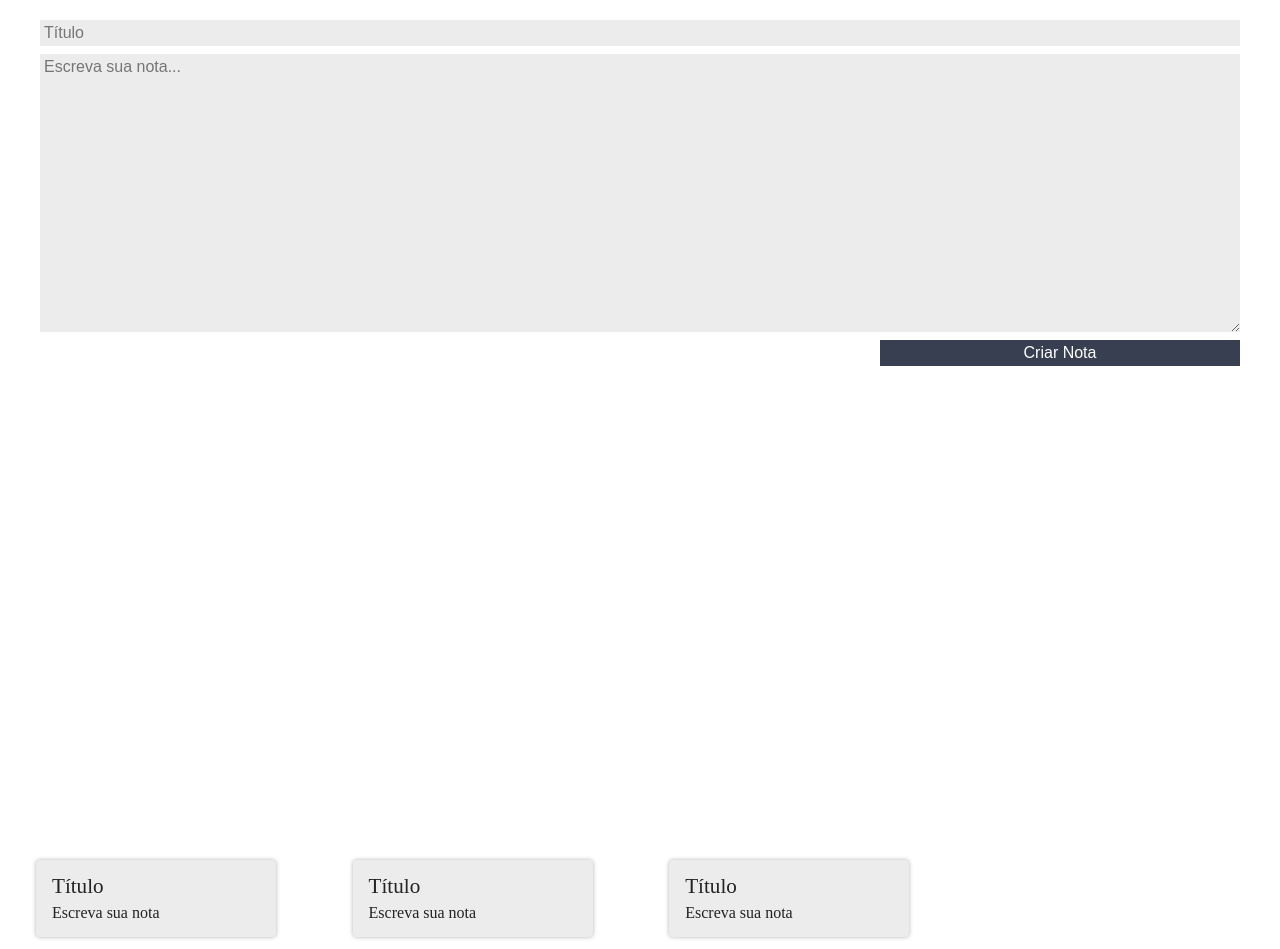
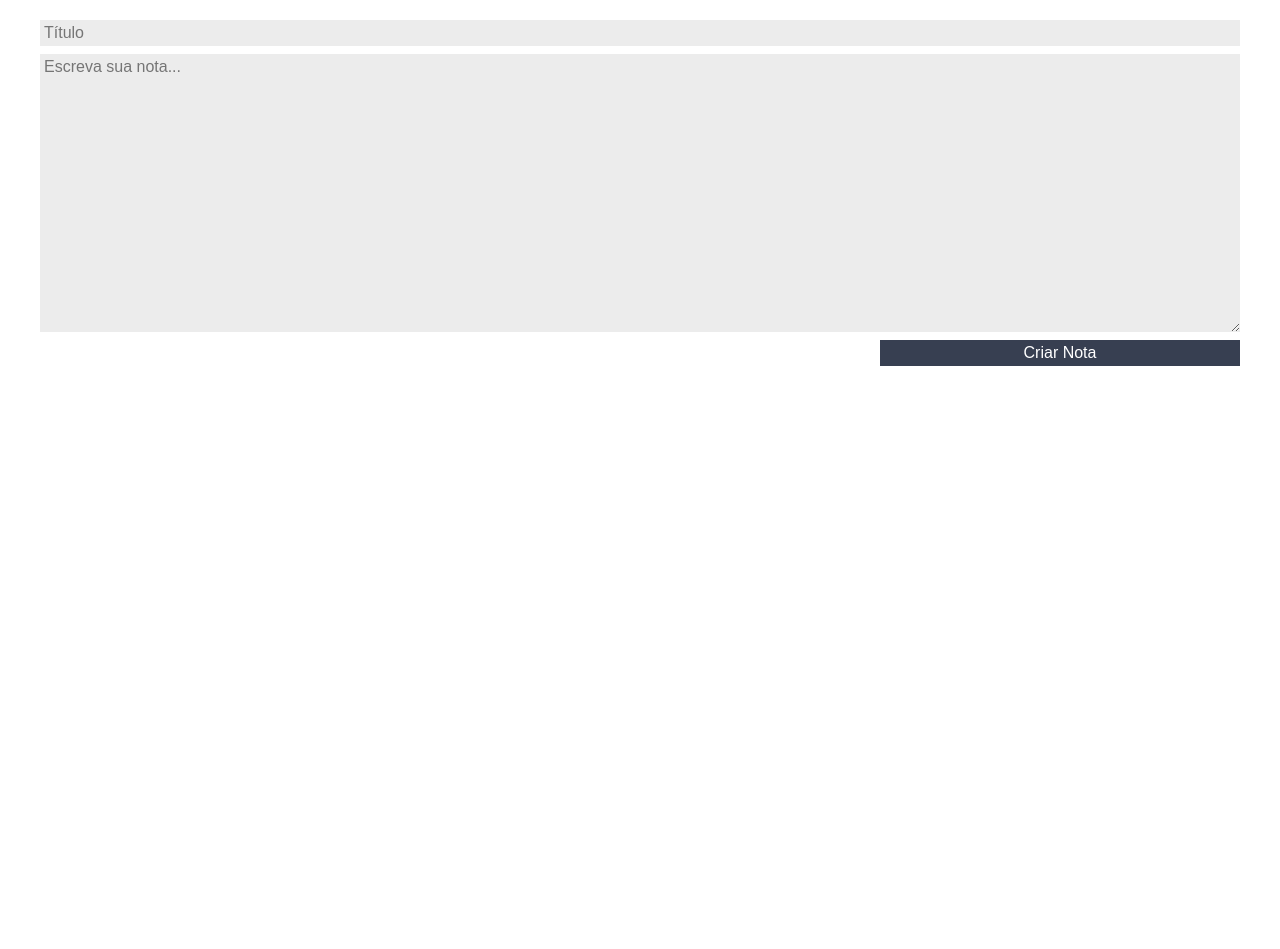
Before and after one commit to L-Goncalves/ceep, a React (Create React App) app: page / in a window 1280 px wide. After the commit the page ends 848 px from the top, so only its background shows below. Built offline with nearby package versions, Linux system fonts and the light colour scheme.

Commit message:
Making cards display dinamically

```diff
--- a/src/App.js
+++ b/src/App.js
@@ -4,11 +4,33 @@ import  FormularioCadastro  from "./components/FormularioCadastro/FormularioCada
 import "./assets/App.css";
 import './assets/index.css';
 class App extends Component {
+
+  constructor(){
+    super()
+    this.notas = []
+    this.state = {
+      notas:[]
+    }
+  }
+
+
+  createNote(title, text){
+    const newNote = {title, text};
+    const newArrayNotes = [...this.state.notas, newNote]
+    const newState = {
+      notas: newArrayNotes
+    }
+
+    this.setState(newState)
+
+
+  }
+
   render() {
     return (
       <section>
-        <FormularioCadastro />
-        <ListaDeNotas />
+        <FormularioCadastro createNote={this.createNote.bind(this)}/>
+        <ListaDeNotas notas={this.state.notas}/>
       </section>
     );
   }
--- a/src/components/CardNota/CardNota.jsx
+++ b/src/components/CardNota/CardNota.jsx
@@ -1,13 +1,13 @@
 import React, { Component } from "react";
 import './estilo.css'
 class CardNota extends Component {
-  render() {
+  render(props) {
     return (
       <section className="card-nota">
         <header className="card-nota_cabecalho">
-          <h3 className="card-nota_titulo">Título</h3>
+          <h3 className="card-nota_titulo">{this.props.title}</h3>
         </header>
-        <p className="card-nota_texto">Escreva sua nota</p>
+        <p className="card-nota_texto">{this.props.text}</p>
       </section>
     );
   }
--- a/src/components/FormularioCadastro/FormularioCadastro.jsx
+++ b/src/components/FormularioCadastro/FormularioCadastro.jsx
@@ -2,18 +2,48 @@ import React, { Component } from "react";
 import './estilo.css'
 
 class FormularioCadastro extends Component {
+  constructor(props){
+    super(props)
+    this.title = "";
+    this.text = "";
+  }
+
+
+  _handleTitleChange(e){
+    e.stopPropagation()
+    this.title = e.target.value;
+    console.log(this.title)
+  }
+
+  _handleTextChanges(e){
+    e.stopPropagation()
+    this.text = e.target.value;
+
+  }
+
+  _createCard(e){
+    e.preventDefault();
+    e.stopPropagation()
+    this.props.createNote(this.title, this.text)
+  }
+
+
   render() {
     return (
-      <form className="form-cadastro ">
+      <form className="form-cadastro"
+      onSubmit={this._createCard.bind(this)}>
       <input
         type="text"
         placeholder="Título"
         className="form-cadastro_input"
+        onChange={this._handleTitleChange.bind(this)}
       />
       <textarea
         rows={15}
         placeholder="Escreva sua nota..."
         className="form-cadastro_input"
+        onChange={this._handleTextChanges.bind(this)}
+
       />
       <button className="form-cadastro_input form-cadastro_submit">
         Criar Nota
--- a/src/components/ListaDeNotas/ListaDeNotas.jsx
+++ b/src/components/ListaDeNotas/ListaDeNotas.jsx
@@ -3,14 +3,21 @@ import CardNota from "../CardNota/CardNota";
 import './estilo.css'
 
 class ListaDeNotas extends Component {
+  constructor(props){
+    super(props)
+
+
+  }
+
+
   render() {
     return (
       <ul  className="lista-notas">
-        {Array.of("Trabalho", "Trabalho", "Estudos").map((categoria, index) => {
+        {this.props.notas.map((nota, index) => {
           return (
             <li className="lista-notas_item" key={index}>
 
-              <CardNota />
+              <CardNota title={nota.title} text={nota.text} />
             </li>
           );
         })}
```
